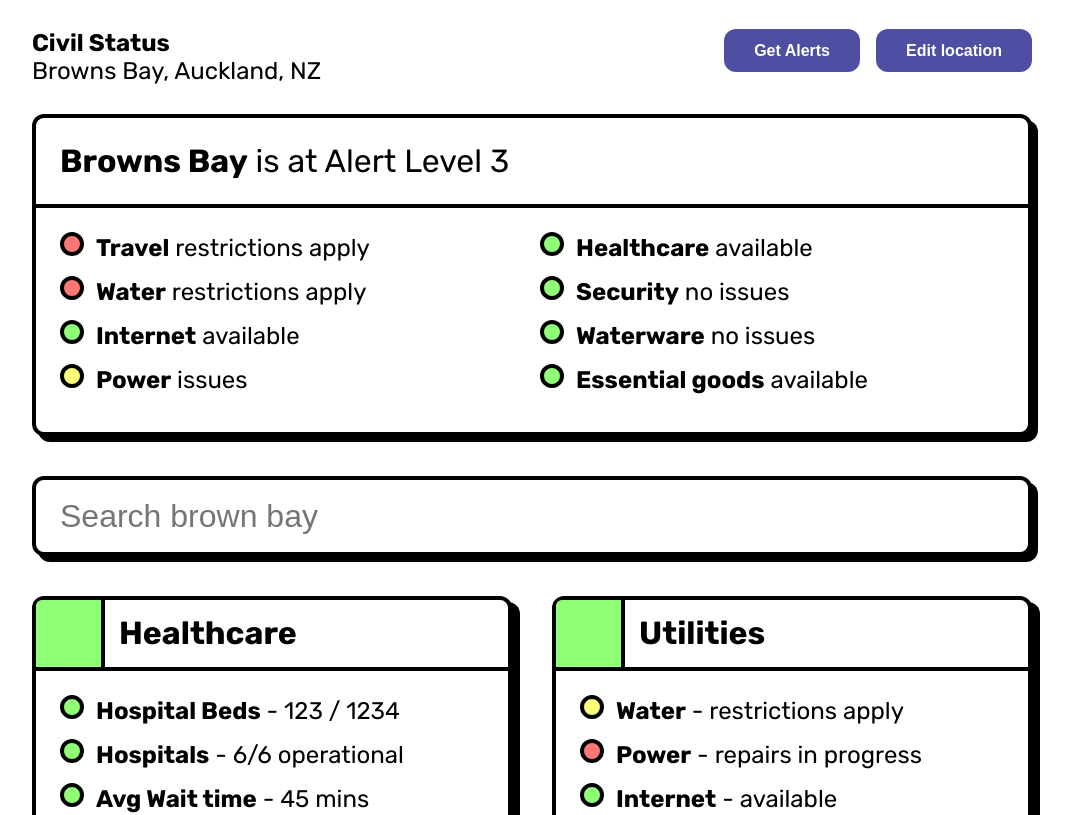
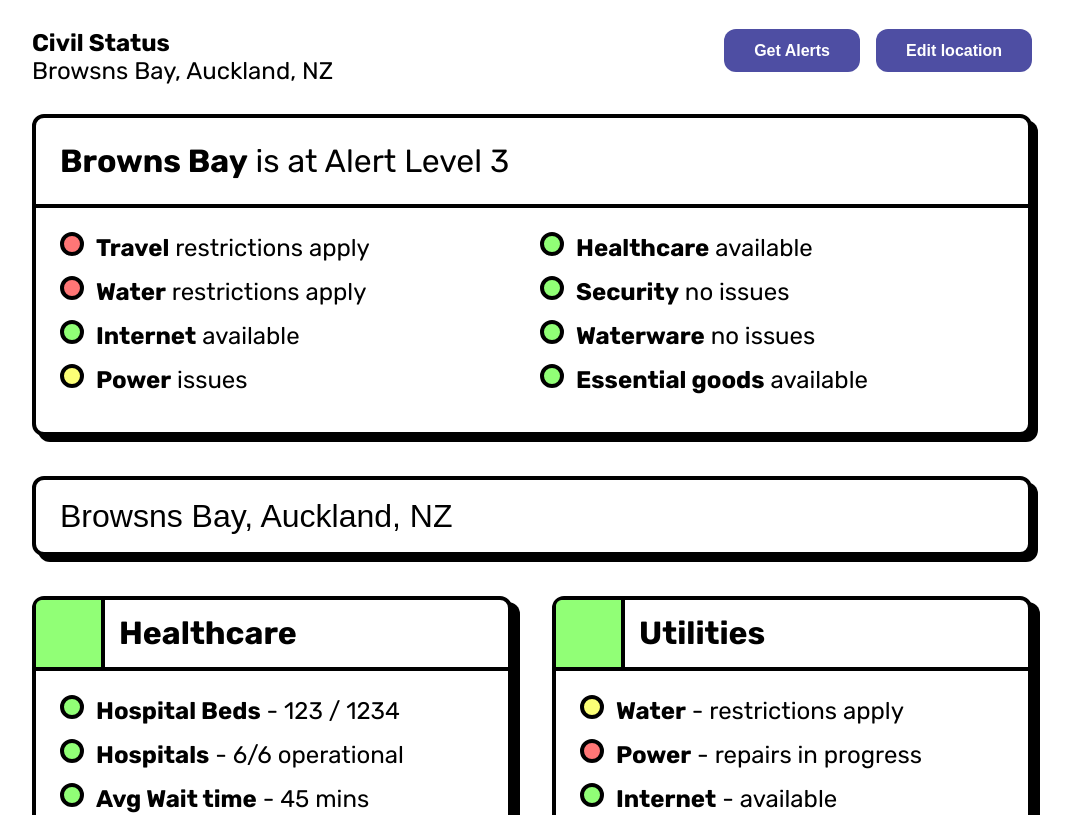
Before and after one commit to StatuspageNZ/statuspage, a React (Create React App) app: page / in a window 1280 px wide. Shown: the top 815 px of the page, without its empty margins (108-1179 px from the left). Built offline with nearby package versions, Linux system fonts and the light colour scheme.

Commit message:
Added Search Bar Component

```diff
--- a/src/App.js
+++ b/src/App.js
@@ -1,13 +1,16 @@
-import React from "react";
+import React, { useState } from "react";
 import "./App.css";
+import Header from "./Header";
+import Search from "./Search";
 import StatusItem from "./StatusItem";
 import StatusSection from "./StatusSection";
-import Header from "./Header";
 
 function App() {
+  const [location, setLocation] = useState("Browsns Bay, Auckland, NZ");
+
   return (
     <div className="App">
-      <Header location="Browns Bay, Auckland, NZ" />
+      <Header location={location} />
       <div className="overview">
         <div className="overview__header">
           <b>Browns Bay</b> is at Alert Level 3
@@ -54,7 +57,7 @@ function App() {
         </div>
       </div>
 
-      <input className="search" type="text" placeholder="Search brown bay" />
+      <Search location={location} setLocation={setLocation} />
 
       <div className="statuses">
         <StatusSection category="Healthcare" icon="">
--- /dev/null
+++ b/src/Search.js
@@ -0,0 +1,13 @@
+import React from "react";
+
+const Search = ({ location, setLocation }) => (
+  <input
+    className="search"
+    type="text"
+    placeholder="Search Auckland Regions"
+    value={location}
+    onChange={(e) => setLocation(e.target.value)}
+  />
+);
+
+export default Search;
```
